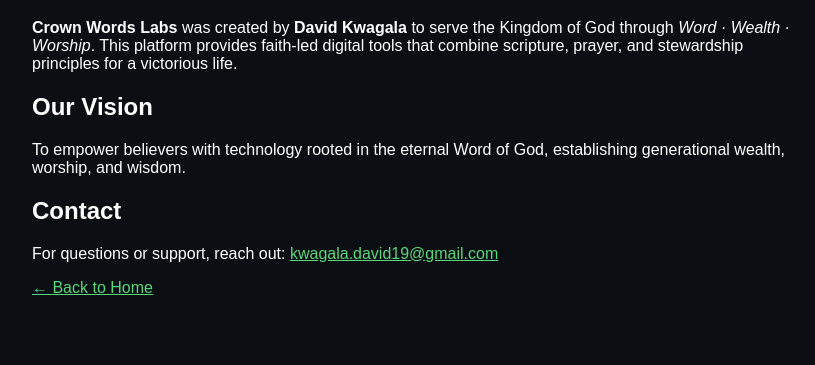
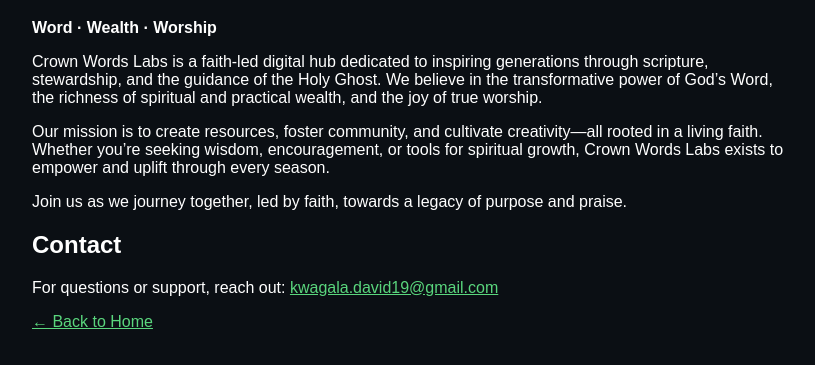
Before and after one commit to coxdoj/CrownWords, a plain HTML site: page about.html in a window 1280 px wide. Shown: the part 121-486 px from the top of the page, without its empty margins (228-1043 px from the left). Drawn offline with Linux system fonts and the light colour scheme.

Commit message:
Update about.html with new content

```diff
--- a/about.html
+++ b/about.html
@@ -16,17 +16,24 @@
 </head>
 <body>
   <h1>About Crown Words Labs</h1>
-  <p><strong>Crown Words Labs</strong> was created by <strong>David Kwagala</strong> to serve the Kingdom of God through
-  <em>Word · Wealth · Worship</em>. This platform provides faith-led digital tools that combine
-  scripture, prayer, and stewardship principles for a victorious life.</p>
+  <p><strong>Word · Wealth · Worship</strong></p>
 
-  <h2>Our Vision</h2>
-  <p>To empower believers with technology rooted in the eternal Word of God,
-  establishing generational wealth, worship, and wisdom.</p>
+  <p>
+    Crown Words Labs is a faith-led digital hub dedicated to inspiring generations through scripture, stewardship, and the guidance of the Holy Ghost. We believe in the transformative power of God’s Word, the richness of spiritual and practical wealth, and the joy of true worship.
+  </p>
+
+  <p>
+    Our mission is to create resources, foster community, and cultivate creativity—all rooted in a living faith. Whether you’re seeking wisdom, encouragement, or tools for spiritual growth, Crown Words Labs exists to empower and uplift through every season.
+  </p>
+
+  <p>
+    Join us as we journey together, led by faith, towards a legacy of purpose and praise.
+  </p>
 
   <h2>Contact</h2>
   <p>For questions or support, reach out:
-  <a href="mailto:kwagala.david19@gmail.com">kwagala.david19@gmail.com</a></p>
+    <a href="mailto:kwagala.david19@gmail.com">kwagala.david19@gmail.com</a>
+  </p>
 
   <p><a href="index.html">← Back to Home</a></p>
 </body>
```
